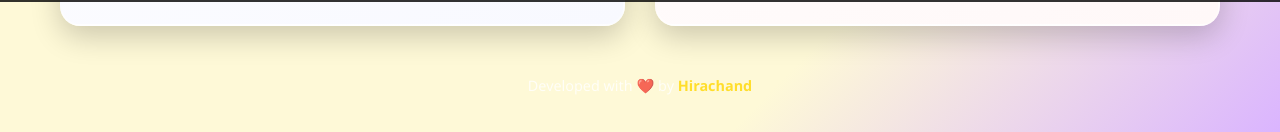
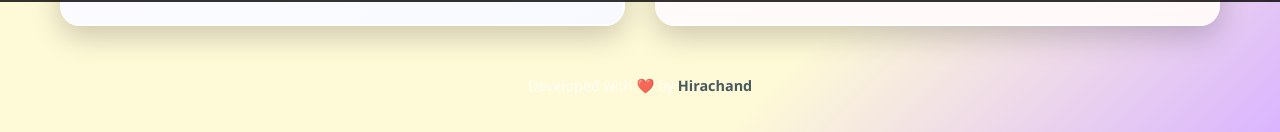
Before and after one commit to hirachand04/photobooth2.o, a plain HTML site: page index.html in a window 1280 px wide. Shown: the part 798-930 px from the top of the page. Drawn offline with Linux system fonts and the light colour scheme.

Commit message:
Change footer text color from gold to dark blue

```diff
--- a/style.css
+++ b/style.css
@@ -293,7 +293,7 @@ footer {
 }
 
 footer strong {
-    color: #ffd700;
+    color: #1a3340;
 }
 
 .modal {
```
